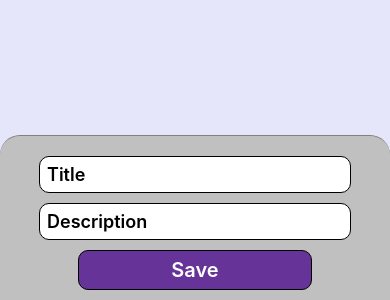
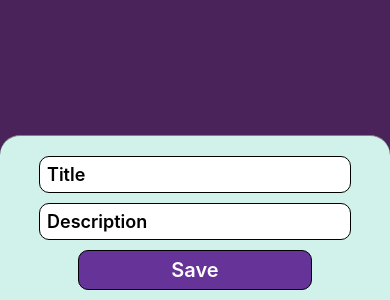
Before and after one commit to agusgatto8/RNIC-AGUSTIN-GATTO., a React Native app: screen / in a window 390 px wide. Shown: the part 544-844 px from the top of the page. Built offline with nearby package versions, Linux system fonts and the light colour scheme.

Commit message:
RNIC-W03: Add useEfect to clean up the list

```diff
--- a/App.tsx
+++ b/App.tsx
@@ -1,13 +1,25 @@
-import React, {useState} from 'react';
-import {FlatList, SafeAreaView, StyleSheet} from 'react-native';
+import React, {useEffect, useState} from 'react';
+import {AppState, FlatList, SafeAreaView, StyleSheet} from 'react-native';
 
 import {CustomCard} from './src/components/customCard';
 import {Footer} from './src/components/footer';
 import {cardInterface} from './src/types/card';
 
 function App(): JSX.Element {
-  // const cardsNumbers = 15;
+  const [appState, setAppState] = useState('');
   const [cards, setCards] = useState<cardInterface[]>([]);
+
+  useEffect(() => {
+    const clearList = AppState.addEventListener('change', nextAppState => {
+      setAppState(nextAppState);
+      if (appState != 'active') {
+        setCards([]);
+      }
+    });
+    return () => {
+      clearList.remove();
+    };
+  });
   return (
     <SafeAreaView style={styles.sectionContainer}>
       <FlatList
@@ -28,7 +40,7 @@ function App(): JSX.Element {
 const styles = StyleSheet.create({
   sectionContainer: {
     // paddingHorizontal: 24,
-    backgroundColor: 'lavender',
+    backgroundColor: '#4A235A',
     flex: 1,
   },
   sectionTitle: {
--- a/src/components/customCard/index.tsx
+++ b/src/components/customCard/index.tsx
@@ -20,7 +20,9 @@ export const CustomCard = ({
         <Text style={styles.title}>
           {title} {titleNumber}
         </Text>
-        <Text style={styles.text}>{description}</Text>
+        <Text numberOfLines={3} style={styles.text}>
+          {description}
+        </Text>
         <Text style={styles.text}>{state ? 'Complete' : 'No complete'}</Text>
       </View>
     </TouchableOpacity>
--- a/src/components/customCard/styles.ts
+++ b/src/components/customCard/styles.ts
@@ -15,30 +15,35 @@ export default StyleSheet.create({
 
   title: {
     padding: 5,
-    fontSize: 24,
+    fontSize: 26,
     color: 'white',
-    fontWeight: '600',
+    fontWeight: '800',
+    fontStyle: 'italic',
+    justifyContent: 'flex-start',
   },
 
   text: {
-    padding: 5,
+    padding: 7,
     fontSize: 18,
+    color: 'white',
     fontWeight: '600',
+    marginTop: 10,
   },
 
   complete: {
     padding: 5,
-    backgroundColor: 'mediumpurple',
+    backgroundColor: '#7D3C98',
     marginBottom: 20,
-    borderRadius: 20,
-    alignItems: 'center',
+    borderRadius: 25,
+    // alignItems: 'center',
+    height: 200,
   },
 
   noComplete: {
     padding: 5,
-    backgroundColor: 'silver',
+    backgroundColor: '#F06292',
     marginBottom: 20,
-    borderRadius: 20,
-    alignItems: 'center',
+    borderRadius: 25,
+    height: 200,
   },
 });
--- a/src/components/footer/index.tsx
+++ b/src/components/footer/index.tsx
@@ -1,5 +1,12 @@
 import React, {useState} from 'react';
-import {Text, View, TextInput, TouchableOpacity} from 'react-native';
+import {
+  Text,
+  View,
+  TextInput,
+  TouchableOpacity,
+  KeyboardAvoidingView,
+  Platform,
+} from 'react-native';
 import styles from './styles';
 import {cardInterface} from '../../types/card';
 
@@ -18,6 +25,8 @@ export const Footer = ({handleSubmit}: FooterProps): JSX.Element => {
   };
 
   return (
+    <KeyboardAvoidingView
+      behavior={Platform.OS === 'ios' ? 'padding' : 'height'}>
       <View style={styles.footer}>
         <TextInput
           onChangeText={setTitle}
@@ -35,5 +44,6 @@ export const Footer = ({handleSubmit}: FooterProps): JSX.Element => {
           <Text style={styles.textButton}>Save</Text>
         </TouchableOpacity>
       </View>
+    </KeyboardAvoidingView>
   );
 };
--- a/src/components/footer/styles.ts
+++ b/src/components/footer/styles.ts
@@ -10,7 +10,7 @@ export default StyleSheet.create({
     borderColor: 'grey',
     paddingTop: 20,
     alignItems: 'center',
-    backgroundColor: 'silver',
+    backgroundColor: '#D1F2EB',
     borderTopStartRadius: 20,
     borderTopEndRadius: 20,
   },
```
Lines whose indentation alone changed are shown as unchanged.
